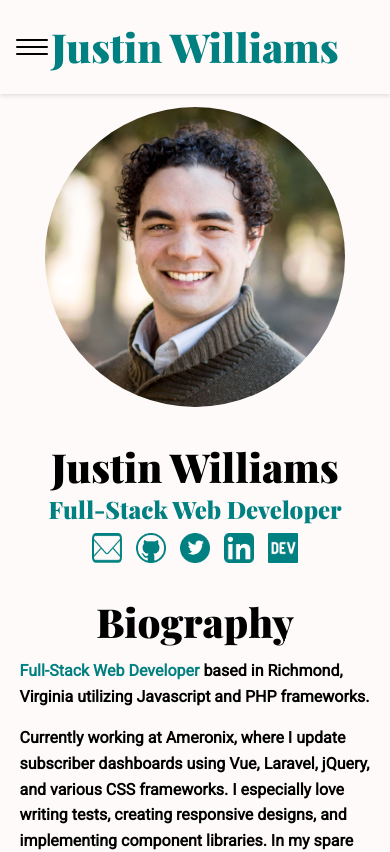
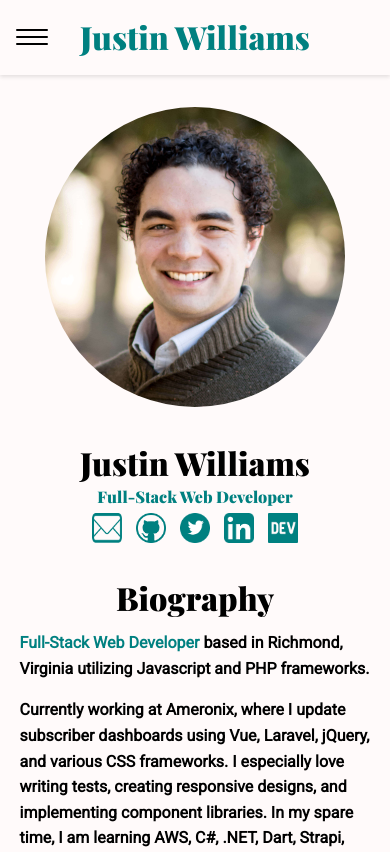
Before and after one commit to justinwilliamsrva/react-portfolio, a React (Create React App) app: page / in a window 390 px wide. Shown: the top 852 px of the page. Built offline with nearby package versions, Linux system fonts and the light colour scheme.

Commit message:
style: font size changes

```diff
--- a/src/styles/new.css
+++ b/src/styles/new.css
@@ -31,6 +31,15 @@ h2 {
   font-size: 2.5rem;
 }
 h3{font-size: 1.5rem;}
+@media only screen and (max-width: 40em) {
+  h1,
+  h2 {
+    font-size: 2rem;
+  }
+  h3{font-size: 1rem;}
+}
+
+
 
 body {
   font-family: var(--ff-primary);
```
